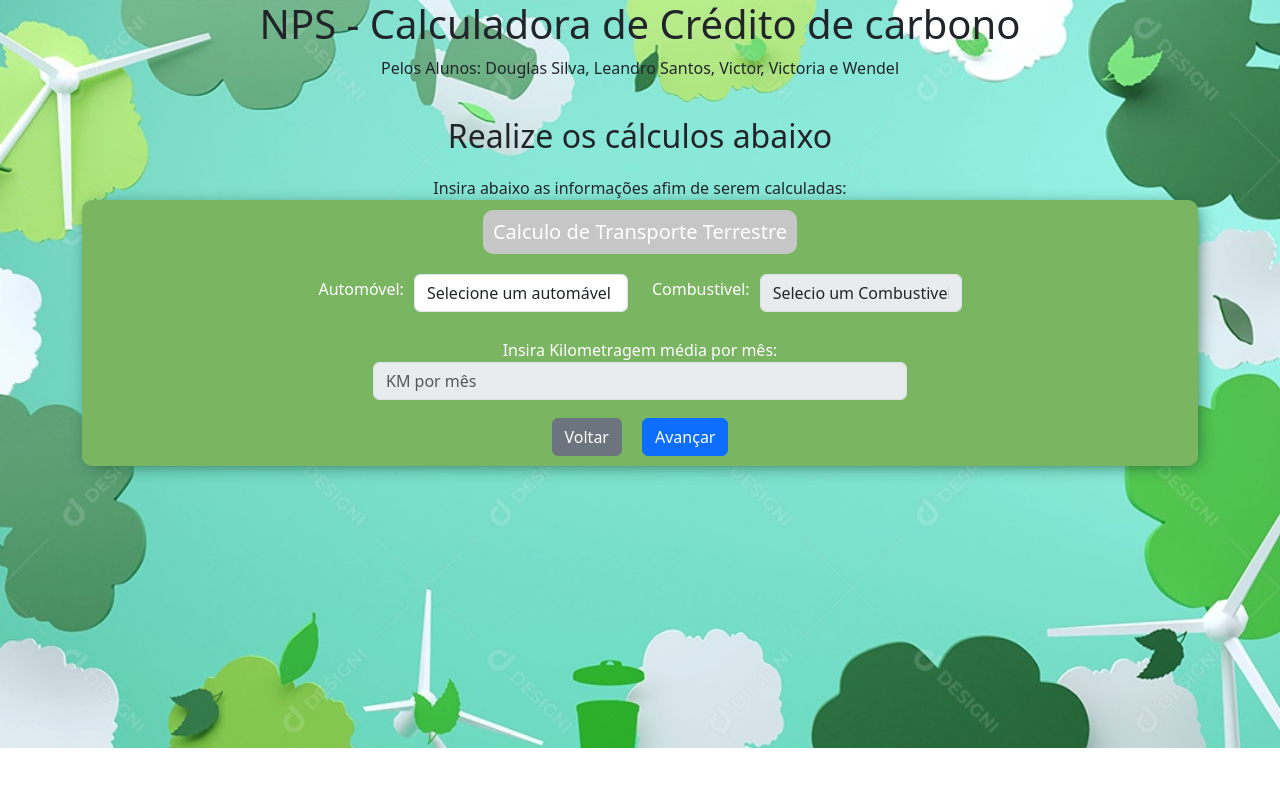
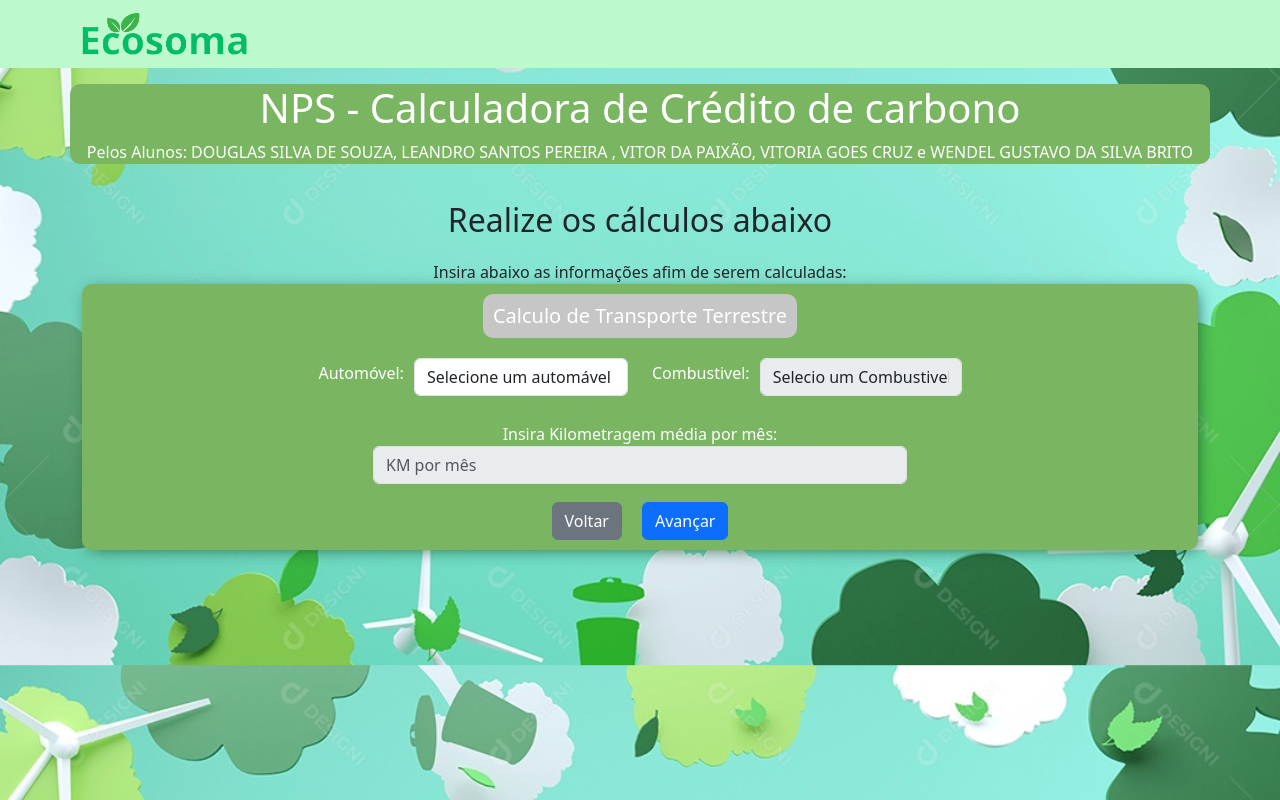
Before and after one commit to DouglasSilSouza/APS-Calculadora-de-Cr-dito-de-Carbono, a React (Vite) app: page / in a window 1280 px wide. Built offline with nearby package versions, Linux system fonts and the light colour scheme.

Commit message:
modified:   src/App.css 	new file:   src/assets/images/Ecosoma-copia.png 	modified:   src/contents/header/header.jsx

```diff
--- a/src/App.css
+++ b/src/App.css
@@ -1,6 +1,6 @@
 body {
     background-image: url("./assets/images/background.jpg");
-    background-repeat: no-repeat;
+    /* background-repeat: no-repeat; */
     background-size: cover;
-    background-position: "center";
+    background-position:center;
 }
--- a/src/contents/header/header.jsx
+++ b/src/contents/header/header.jsx
@@ -1,11 +1,27 @@
-
+import logo from '../../assets/images/Ecosoma-copia.png';
 
 function Header () {
     return (
         <>
-            <div className="container text-center">
+        <nav className="navbar" style={{backgroundColor: "#bcfacc"}}>
+            <div className="container">
+                <a className="navbar-brand" href="#">
+                    <img src={logo} alt="Ecosoma"
+                        style={{width: '15%',}}
+                    />
+                </a>
+            </div>
+        </nav>
+            <div className="container text-center"
+                style={{
+                    backgroundColor: "#7ab562",
+                    borderRadius: "10px",
+                    color: "#FFFFFF",
+                    marginTop: "1rem",
+                }}
+            >
                 <h1>NPS - Calculadora de Crédito de carbono</h1>
-                <p>Pelos Alunos: Douglas Silva, Leandro Santos, Victor, Victoria e Wendel</p>
+                <p>Pelos Alunos: DOUGLAS SILVA DE SOUZA, LEANDRO SANTOS PEREIRA , VITOR DA PAIXÃO, VITORIA GOES CRUZ e WENDEL GUSTAVO DA SILVA BRITO</p>
             </div>
         </>
     )
```
Also changed, not shown: src/assets/images/Ecosoma-copia.png (added).
